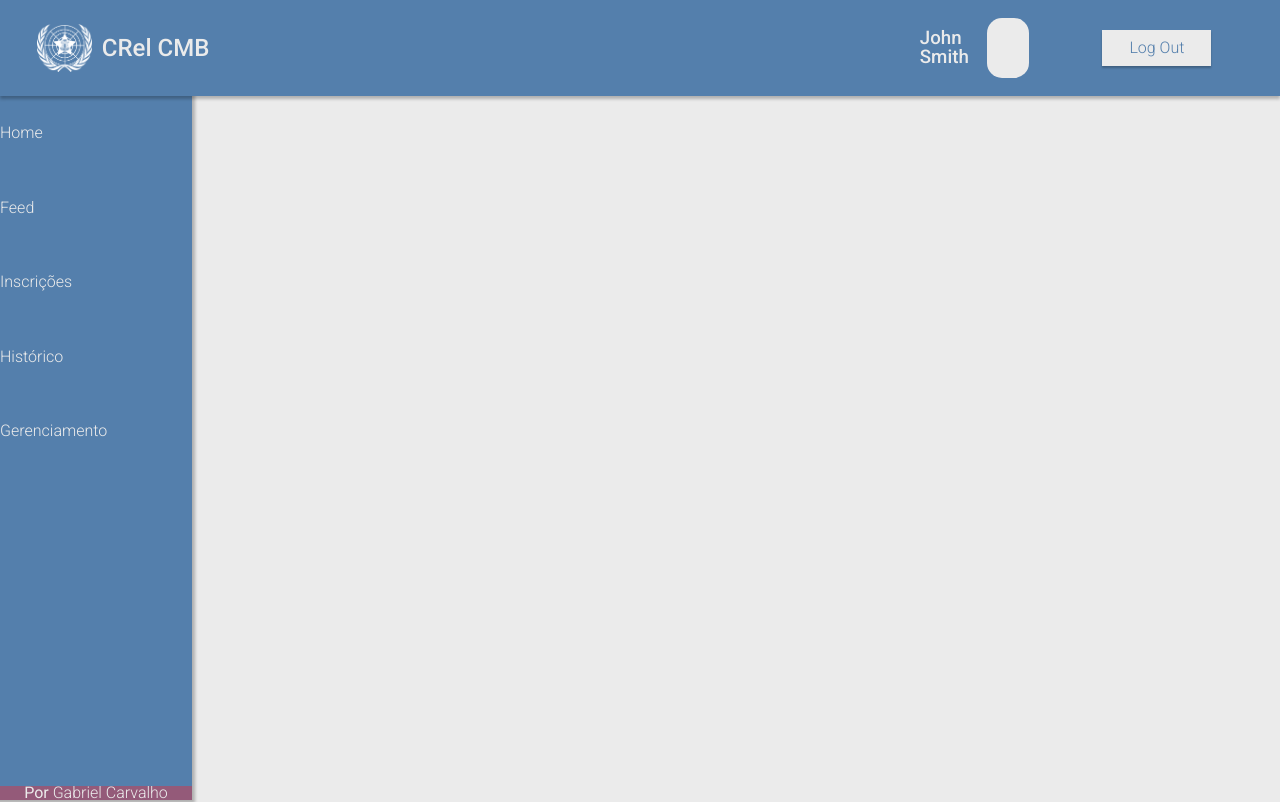
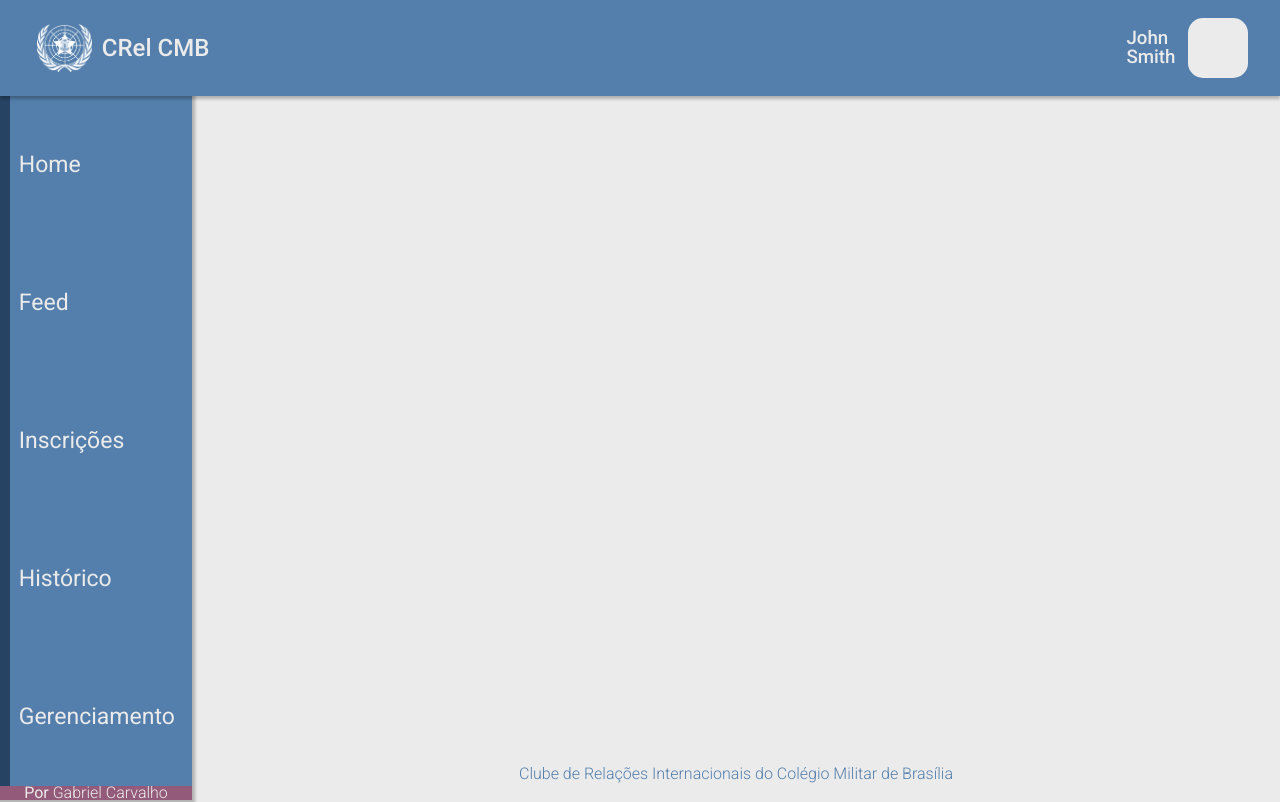
Before and after one commit to notMilhouse/crelcmb-website, a plain HTML site: page webapp/layout_test.html in a window 1280 px wide. Drawn offline with nearby package versions, Linux system fonts and the light colour scheme.

Commit message:
Finished html structure and its styling

```diff
--- a/webapp/css/page-stylesheet.css
+++ b/webapp/css/page-stylesheet.css
@@ -261,7 +261,7 @@ body {
         body header .container .logo h2 {
           color: #ebebeb; }
       body header .container .controls {
-        width: 30%;
+        width: 10%;
         display: flex;
         flex-flow: row nowrap;
         align-items: center;
@@ -269,7 +269,7 @@ body {
         body header .container .controls .perfil {
           display: flex;
           flex-flow: row nowrap;
-          width: 30%;
+          width: 100%;
           align-items: center;
           justify-content: space-between; }
           body header .container .controls .perfil .photo-placeholder {
@@ -279,51 +279,78 @@ body {
             background-color: #ebebeb; }
           body header .container .controls .perfil h3 {
             color: #ebebeb; }
-        body header .container .controls .button {
-          background-color: #ebebeb;
-          color: #547fac; }
   body main {
     width: 100%;
     height: 88%; }
     body main .container {
       width: 100%;
-      height: 100%; }
+      height: 100%;
+      display: flex;
+      flex-flow: row nowrap; }
       body main .container nav {
         z-index: 2;
         width: 15%;
         height: 100%;
+        display: flex;
+        flex-flow: column nowrap;
         box-shadow: 0px 0px 3px 3px rgba(0, 0, 0, 0.25); }
         body main .container nav .container {
           width: 100%;
-          height: 100%; }
-          body main .container nav .container ul {
+          height: 100%;
+          display: flex;
+          flex-flow: column nowrap; }
+          body main .container nav .container .options {
             background-color: #547fac;
             width: 100%;
             height: 98%;
-            display: flex; }
-            body main .container nav .container ul .container {
+            display: flex;
+            flex-flow: column nowrap;
+            align-items: center;
+            justify-content: center; }
+            body main .container nav .container .options ul {
               width: 100%;
-              height: 54%;
+              height: 100%;
               display: flex;
               flex-flow: column nowrap;
               align-items: center;
               justify-content: space-around; }
-              body main .container nav .container ul .container li {
+              body main .container nav .container .options ul li {
                 width: 100%;
                 height: 20%;
                 display: flex;
-                flex-flow: column nowrap;
-                align-items: center; }
-                body main .container nav .container ul .container li .nav-link {
+                flex-flow: row nowrap;
+                align-items: center;
+                justify-content: space-evenly;
+                transition: 0.1s; }
+                body main .container nav .container .options ul li .nav-link {
                   color: #ebebeb;
-                  width: 100%;
+                  width: 95%;
                   height: 100%;
                   display: flex;
                   flex-flow: row nowrap;
                   align-items: center;
-                  justify-content: flex-start; }
-              body main .container nav .container ul .container li:hover {
+                  justify-content: center;
+                  font-size: 1.2em;
+                  font-weight: 400; }
+                  body main .container nav .container .options ul li .nav-link .text-container {
+                    height: 90%;
+                    width: 90%;
+                    display: flex;
+                    flex-flow: row nowrap;
+                    align-items: center;
+                    justify-content: flex-start;
+                    font-size: 1.2em;
+                    font-weight: 400; }
+                body main .container nav .container .options ul li .nav-link-before {
+                  display: block;
+                  width: 5%;
+                  height: 100%;
+                  background-color: #264363;
+                  transition: 0.3s; }
+              body main .container nav .container .options ul li:hover {
                 background-color: #264363; }
+                body main .container nav .container .options ul li:hover .nav-link-before {
+                  background-color: #ebebeb; }
           body main .container nav .container footer {
             background-color: #945A79;
             height: 2%;
@@ -335,5 +362,30 @@ body {
               color: #ebebeb; }
               body main .container nav .container footer p a {
                 color: #ebebeb; }
+      body main .container #dashboard {
+        z-index: 0;
+        width: 85%;
+        height: 100%;
+        display: flex;
+        flex-flow: row nowrap;
+        align-items: center;
+        justify-content: center;
+        background-color: #ebebeb; }
+        body main .container #dashboard .container {
+          width: 95%;
+          height: 95%;
+          display: flex;
+          flex-flow: column nowrap;
+          align-items: center;
+          justify-content: space-between; }
+          body main .container #dashboard .container .content {
+            height: 95%;
+            width: 100%; }
+          body main .container #dashboard .container footer {
+            width: 100%;
+            text-align: center;
+            font-size: 1em;
+            font-weight: 300;
+            color: #547fac; }
 
 /*# sourceMappingURL=page-stylesheet.css.map */
--- /dev/null
+++ b/webapp/javascript/page-scriptsheet.js
@@ -0,0 +1,5 @@
+$(document).ready(function(){
+	$(".header-controls").click(function() {
+		console.log("Botao foi clicado");
+	});
+});
--- a/webapp/layout_test.html
+++ b/webapp/layout_test.html
@@ -35,9 +35,8 @@
 			<div class="controls">
 				<div class="perfil">
 					<h3>John Smith</h3>
-					<div class="photo-placeholder"></div>
+					<a class="header-controls"><div class="photo-placeholder"></div></a>
 				</div>
-				<a class="button" href="">Log Out</a>
 			</div>
 		</div>
 	</header>
@@ -47,25 +46,38 @@
 
 			<nav>
 				<div class="container">
+					<div class="options">
 						<ul class="menu">
-						<div class="container">
+
+
 								<li class="menu-item">
-								<a class="nav-link" href="">Home</a>
+									<div class="nav-link-before"></div>
+									<a class="nav-link" href=""><span class="text-container">Home</span></a>
 								</li>
+
 								<li class="menu-item">
-								<a class="nav-link" href="">Feed</a>
+									<div class="nav-link-before"></div>
+									<a class="nav-link" href=""><span class="text-container">Feed</span></a>
 								</li>
+
 								<li class="menu-item">
-								<a class="nav-link" href="">Inscrições</a>
+									<div class="nav-link-before"></div>
+									<a class="nav-link" href=""><span class="text-container">Inscrições</span></a>
 								</li>
+
 								<li class="menu-item">
-								<a class="nav-link" href="">Histórico</a>
+									<div class="nav-link-before"></div>
+									<a class="nav-link" href=""><span class="text-container">Histórico</span></a>
 								</li>
+
 								<li class="menu-item">
-								<a class="nav-link" href="">Gerenciamento</a>
+									<div class="nav-link-before"></div>
+
+									<a class="nav-link" href=""><span class="text-container">Gerenciamento</span></a>
 								</li>
+
+						</ul>
 					</div>
-					</ul>
 					<footer>
 						<p>Por
 							<a href="">Gabriel Carvalho</a>
@@ -74,12 +86,20 @@
 				</div>
 			</nav>
 
-			<section id="dashboard"></section>
-			<footer></footer>
+			<section id="dashboard">
+				<div class="container">
+					<div class="content">
+
+					</div>
+					<footer>Clube de Relações Internacionais do Colégio Militar de Brasília</footer>
+				</div>
+
+			</section>
+
 		</div>
 
 	</main>
-
-
+<script src="https://ajax.googleapis.com/ajax/libs/jquery/3.3.1/jquery.min.js"></script>
+<script src="javascript/page-scriptsheet.js"></script>
 
 </body>
```
Also changed, not shown: 1 other file. Lines whose indentation alone changed are shown as unchanged.
